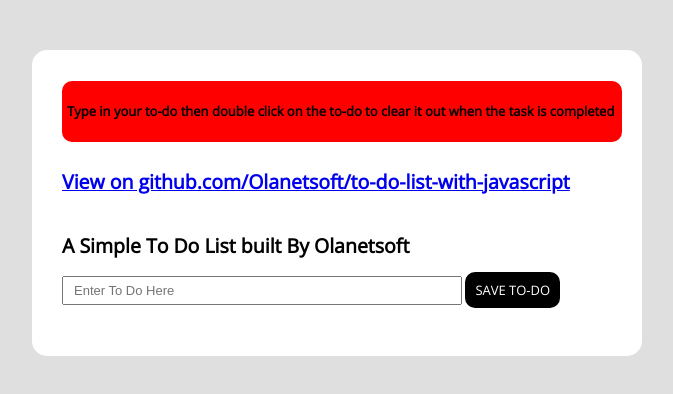
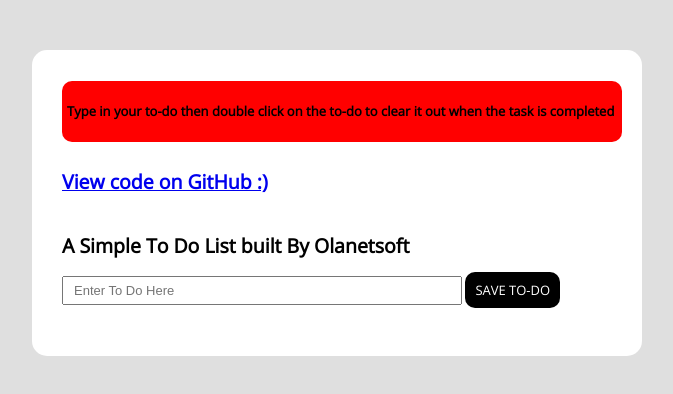
Before and after one commit to Olanetsoft/to-do-list, a plain HTML site: page index.html in a window 1280 px wide. Shown: the whole page, without its empty margins (303-976 px from the left). Drawn offline with nearby package versions, Linux system fonts and the light colour scheme.

Commit message:
INDEX UPDATED

```diff
--- a/index.html
+++ b/index.html
@@ -17,7 +17,7 @@
                     <form name="intro" class="cont">
                         <h4>Type in your to-do then double click on the to-do to clear it out when the task is completed</h4>
                     </form>
-                    <a href="https://github.com/Olanetsoft/to-do-list"><h2>View on github.com/Olanetsoft/to-do-list-with-javascript</h2></a>
+                    <a href="https://github.com/Olanetsoft/to-do-list"><h2>View code on GitHub  :)</h2></a>
 
 
                     <h2>A Simple To Do List built By <b>Olanetsoft</b></h2>
```
